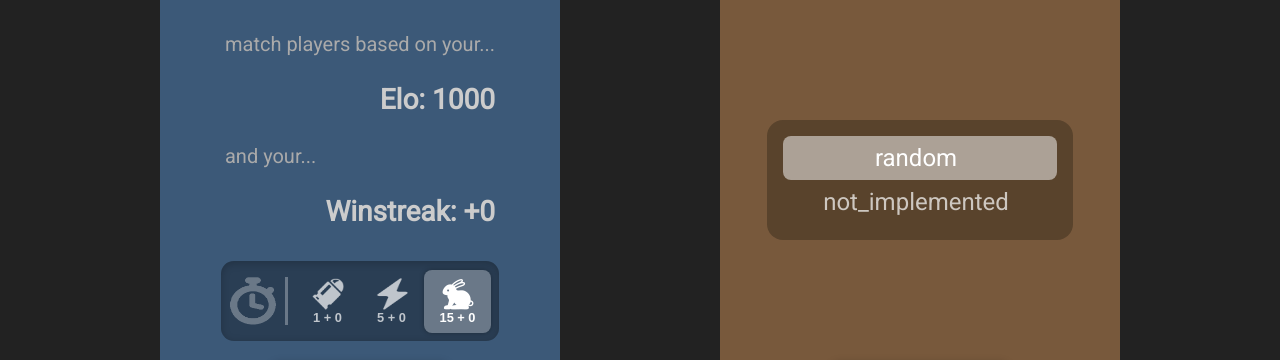
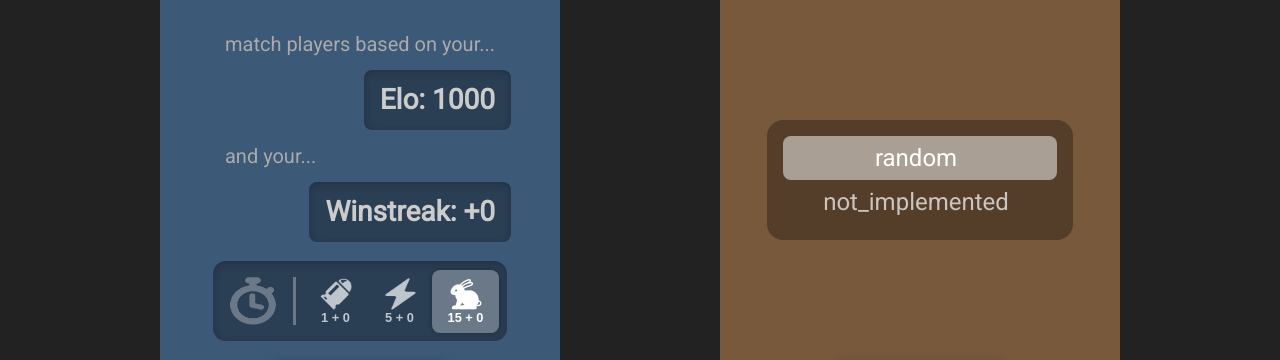
Before and after one commit to CameronHonis/chess-client, a React (Create React App) app: page / in a window 1280 px wide. Shown: the part 292-652 px from the top of the page. Built offline with nearby package versions, Linux system fonts and the light colour scheme; no server answers.

Commit message:
tweak styles

```diff
--- a/src/styles/match_picker/bot_match_picker.css
+++ b/src/styles/match_picker/bot_match_picker.css
@@ -14,7 +14,7 @@
     display: flex;
     flex-direction: column;
     align-items: center;
-    background: #59432c;
+    background: rgba(0,0,0, 0.3);
     border-radius: 1rem;
     padding: 1rem;
 }
--- a/src/styles/match_picker/human_match_picker.css
+++ b/src/styles/match_picker/human_match_picker.css
@@ -27,6 +27,9 @@
     color: #ccc;
     font-weight: 800;
     align-self: end;
+    background: rgba(0,0,0, 0.3);
+    border-radius: 0.5rem;
+    box-shadow: 0 2px 8px inset rgba(0,0,0, 0.2);
 }
 
 .HumanMatchPicker button {
@@ -37,6 +40,7 @@
     width: 3rem;
     height: 3rem;
     opacity: 0.3;
+    margin: 0.5rem;
 }
 
 .TimeControls .Divider {
```
